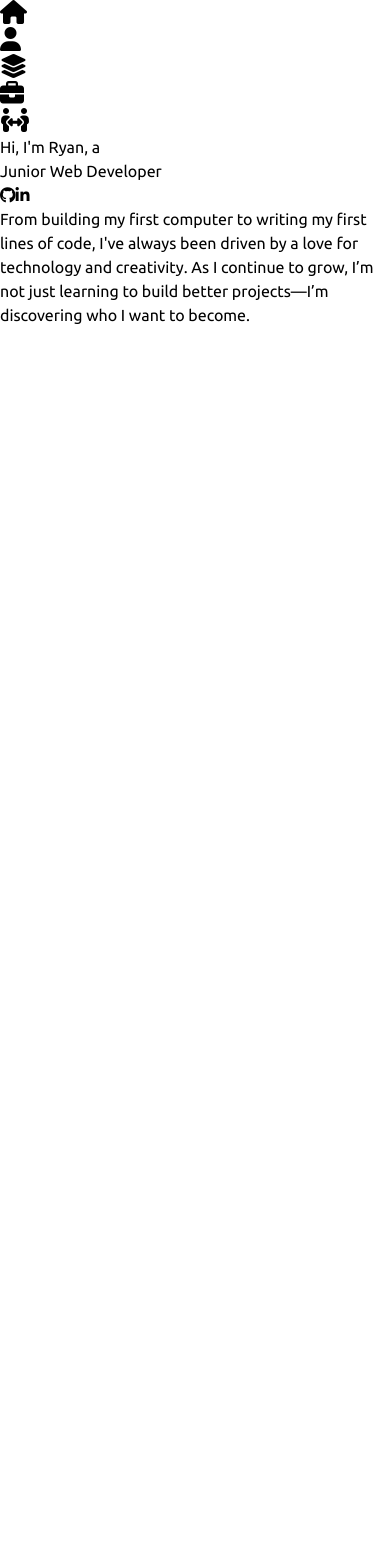
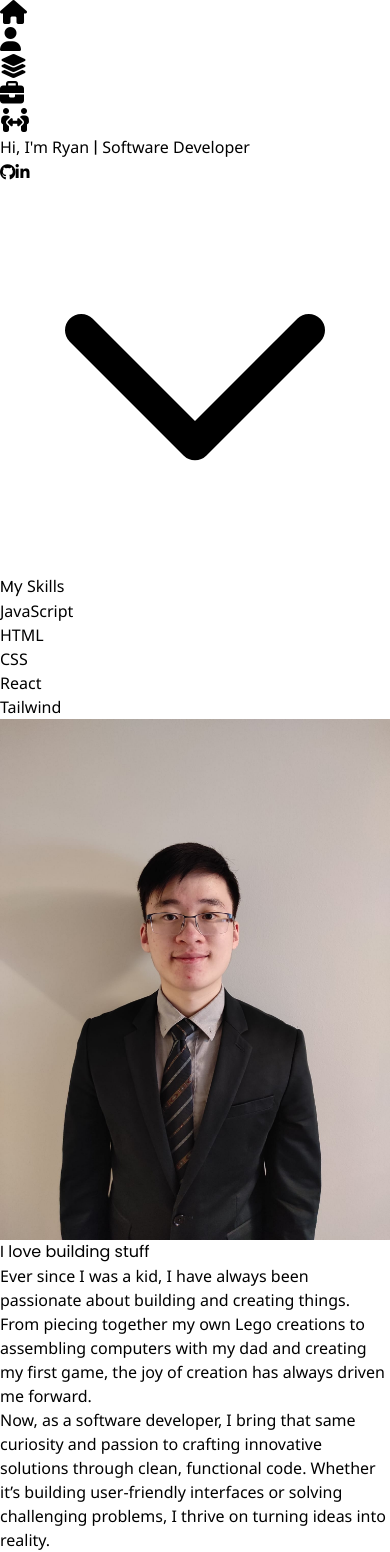
Before and after one commit to ryanwcchan/portfolio, a React (Vite) app: page / in a window 390 px wide. Before the commit the page ends 844 px from the top, so only its background shows below. Built offline with nearby package versions, Linux system fonts and the light colour scheme.

Commit message:
Add skills section with profile picture and about me

```diff
--- a/index.html
+++ b/index.html
@@ -6,8 +6,10 @@
     <meta name="viewport" content="width=device-width, initial-scale=1.0" />
     <link rel="preconnect" href="https://fonts.googleapis.com" />
     <link rel="preconnect" href="https://fonts.gstatic.com" crossorigin />
+    <link rel="preconnect" href="https://fonts.googleapis.com" />
+    <link rel="preconnect" href="https://fonts.gstatic.com" crossorigin />
     <link
-      href="https://fonts.googleapis.com/css2?family=Poppins:ital,wght@0,100;0,200;0,300;0,400;0,500;0,600;0,700;0,800;0,900;1,100;1,200;1,300;1,400;1,500;1,600;1,700;1,800;1,900&family=Ubuntu:ital,wght@0,300;0,400;0,500;0,700;1,300;1,400;1,500;1,700&display=swap"
+      href="https://fonts.googleapis.com/css2?family=Noto+Sans:ital,wght@0,100..900;1,100..900&family=Poppins:ital,wght@0,100;0,200;0,300;0,400;0,500;0,600;0,700;0,800;0,900;1,100;1,200;1,300;1,400;1,500;1,600;1,700;1,800;1,900&family=Ubuntu:ital,wght@0,300;0,400;0,500;0,700;1,300;1,400;1,500;1,700&display=swap"
       rel="stylesheet"
     />
     <link
--- a/src/App.jsx
+++ b/src/App.jsx
@@ -6,7 +6,7 @@ function App() {
   return (
     <div className='flex bg-gradient-to-tr from-slate-950 to-slate-800 text-white'>
       <Header />
-      <main className='flex flex-col w-full overflow-y-auto p-10 pl-64 h-screen max-w-6xl mx-auto'>
+      <main className='flex flex-col w-full h-full overflow-y-auto p-10 pl-64'>
         <Outlet />
       </main>
     </div>
--- /dev/null
+++ b/src/components/Block.jsx
@@ -0,0 +1,5 @@
+export default function Block() {
+  return (
+    <div className="w-full py-12 border-b-2 border-gray-300"></div>
+  )
+}
--- a/src/components/Hero.jsx
+++ b/src/components/Hero.jsx
@@ -2,21 +2,33 @@ import SocialMediaIcon from "./SocialMediaIcon"
 
 export default function Hero() {
   return (
-    <div className="flex flex-col items-center w-full max-w-6xl mx-auto p-6 md:p-8 lg:p-10">
+    <div className="flex flex-col justify-center items-center w-full max-w-6xl my-auto p-6 md:p-8 lg:p-10 min-h-screen">
         <div className="w-full space-y-5">
             <div className="flex flex-col gap-4">
-                <h1 className="text-2xl md:text-3xl">Hi, I'm Ryan, a</h1>
-                <h1 className="font-semibold text-4xl md:text-5xl lg:text-6x leading-tight text-blue-400">Junior Web Developer</h1>
+                <h1 className="text-4xl md:text-5xl lg:text-6x font-bold"><span className="text-red-500">Hi, I'm Ryan</span> | <span className="text-blue-400">Software Developer</span></h1>
             </div>
-            <div className="py-4 w-full flex justify-start space-x-4">
+            <div className="py-4 w-full flex justify-center space-x-4">
                 <SocialMediaIcon icon="github" href="https://github.com/ryanwcchan" />
                 <SocialMediaIcon icon="linkedin-in" href="https://linkedin.com/in/ryanwcchan" />
             </div>
-            <p className="w-full my-2 text-lg md:text-xl">
-                From building my first computer to writing my first lines of code, I've always been driven by a love for technology and creativity.
-                As I continue to grow, I’m not just learning to build better projects—I’m discovering who I want to become.
-            </p>
         </div>
+
+        <div className="absolute bottom-10 animate-bounce">
+        <svg
+          xmlns="http://www.w3.org/2000/svg"
+          className="h-10 w-10 text-gray-500"
+          fill="none"
+          viewBox="0 0 24 24"
+          stroke="currentColor"
+        >
+          <path
+            strokeLinecap="round"
+            strokeLinejoin="round"
+            strokeWidth="2"
+            d="M19 9l-7 7-7-7"
+          />
+        </svg>
+      </div>
     </div>
   )
 }
--- /dev/null
+++ b/src/components/Intro.jsx
@@ -0,0 +1,41 @@
+export default function Intro() {
+
+  const skills = [
+    "JavaScript",
+    "HTML",
+    "CSS",
+    "React",
+    "Tailwind",
+  ]
+
+  return (
+    <div className="flex flex-col space-y-4 my-auto max-w-6xl mb-10 h-min-screen">
+        <h1 className="text-4xl text-blue-500 py-6">My <span className="underline decoration-red-500 font-semibold">Skills</span></h1>
+        <div className="grid grid-cols-2 md:grid-cols-3 lg:grid-cols-4 gap-4 mt-4">
+            {skills.map((skill, index) => (
+                <div key={index} className="bg-blue-500 p-2 rounded-lg text-center font-semibold">
+                {skill}
+                </div>
+            ))}
+        </div>
+        <div className="flex flex-col gap-6 md:flex-row justify-center items-center py-6">
+            <div className="w-full h-full overflow-hidden">
+                <img
+                    className="object-contain w-full h-full"
+                    src="profile-picture.jpeg"
+                    alt="Profile Picture"
+                />
+            </div>
+            <div className="flex flex-col justify-center space-y-6">
+                <h1 className="text-3xl font-semibold">I love building stuff</h1>
+                <p className="w-full my-2 text-md md:text-lg">
+                Ever since I was a kid, I have always been passionate about building and creating things. From piecing together my own Lego creations to assembling computers with my dad and creating my first game, the joy of creation has always driven me forward.
+                </p>
+                <p className="w-full my-2 text-md md:text-lg">
+                Now, as a software developer, I bring that same curiosity and passion to crafting innovative solutions through clean, functional code. Whether it’s building user-friendly interfaces or solving challenging problems, I thrive on turning ideas into reality.
+                </p>
+            </div>
+        </div>
+    </div>
+  )
+}
--- a/src/components/ProjectCard.jsx
+++ b/src/components/ProjectCard.jsx
@@ -1,5 +1,12 @@
 export default function ProjectCard() {
   return (
-    <div>ProjectCard</div>
+    <div className="flex flex-col items-center space-y-4 max-w-64 m-10">
+        <h2>Project Card</h2>
+        <p>This is a project card component</p>
+        <img
+            src="https://developers.elementor.com/docs/assets/img/elementor-placeholder-image.png"
+            alt=""
+        />
+    </div>
   )
 }
--- a/src/index.css
+++ b/src/index.css
@@ -3,11 +3,11 @@
 @tailwind utilities;
 
 * {
-  font-family: 'Ubuntu', sans-serif;
+  font-family: 'Noto Sans', sans-serif;
 }
 
 h1, h2, h3, .bold {
-  font-family: 'Ubuntu', sans-serif;
+  font-family: 'Poppins', sans-serif;
 }
 
 .navItem i {
--- a/src/pages/About.jsx
+++ b/src/pages/About.jsx
@@ -2,7 +2,7 @@ import React from 'react'
 
 export default function About() {
   return (
-    <div className=''>
+    <div className='min-h-screen h-full w-full'>
         <h1 className='text-5xl font-semibold m-6'>About Me</h1>
 
         <div className='rounded-xl shadow p-4 border-4 border-blue-400'>
--- a/src/pages/Home.jsx
+++ b/src/pages/Home.jsx
@@ -1,9 +1,13 @@
 import Hero from "../components/Hero"
+import Intro from "../components/Intro"
+import Block from "../components/Block"
 
 export default function Home() {
   return (
-    <div className="flex justify-center items-center h-screen">
+    <div className="flex flex-col justify-center items-center">
         <Hero />
+        <Block />
+        <Intro />
     </div>
   )
 }
--- a/src/pages/Projects.jsx
+++ b/src/pages/Projects.jsx
@@ -1,7 +1,20 @@
+import ProjectCard from "../components/ProjectCard"
+
 export default function Projects() {
   return (
-    <div>
+    <div className="w-full h-full flex flex-col items-center">
       <h1 className="text-5xl font-semibold m-6">Featured Projects</h1>
+      <div className="flex flex-wrap w-full justify-center">
+        <ProjectCard />
+        <ProjectCard />
+        <ProjectCard />
+        <ProjectCard />
+        <ProjectCard />
+        <ProjectCard />
+        <ProjectCard />
+        <ProjectCard />
+        <ProjectCard />
+      </div>
     </div>
   )
 }
--- a/src/pages/Resume.jsx
+++ b/src/pages/Resume.jsx
@@ -1,4 +1,3 @@
-
 
 export default function Resume() {
   return (
```
Also changed, not shown: public/profile-picture.jpeg (added).
